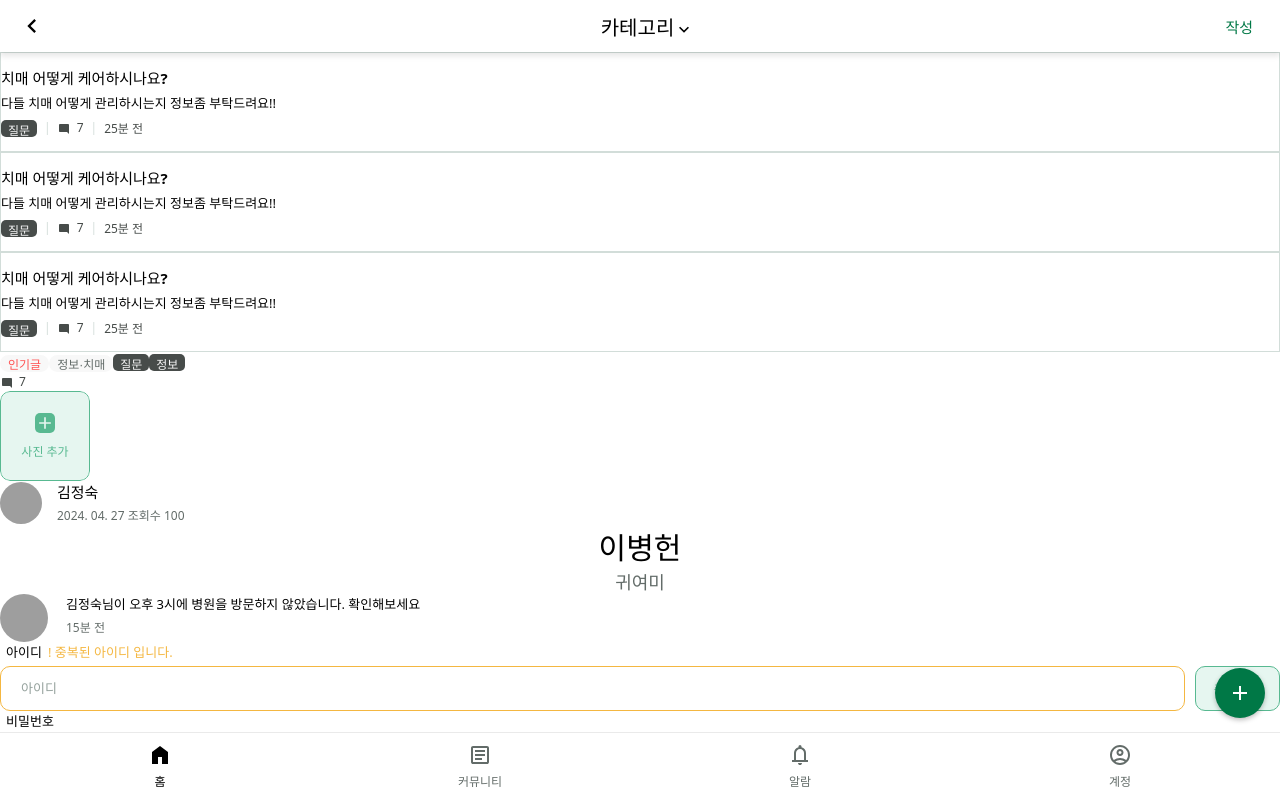
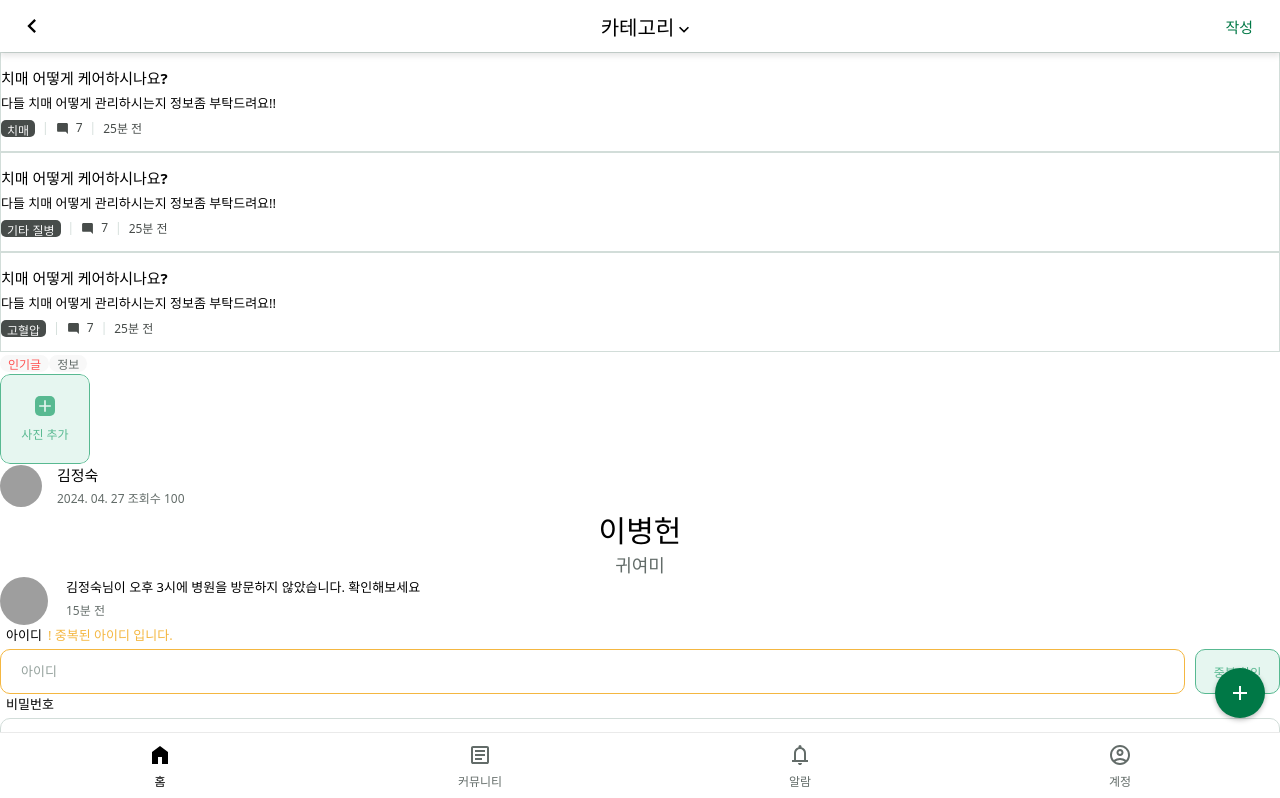
Before and after one commit to Team-MansuMugang/mansumugang-fontend, a React (Vite) app: page /test in a window 1280 px wide. Shown: the top 798 px of the page. Built offline with nearby package versions, Linux system fonts and the light colour scheme; grey boxes are pictures that could not be loaded.

Commit message:
커뮤니티 라지 아이템 수정 및 겹치는 컴포넌트 결합후 삭제

```diff
--- a/src/components/CommentCount.css
+++ /dev/null
@@ -1,21 +0,0 @@
-.comment-count {
-  display: flex;
-  align-items: center;
-  color: var(--color-neutral-30);
-  font-size: var(--text-size-detail);
-  gap: 6px;
-}
-.comment-count .mode-comment {
-  display: flex;
-  align-items: center;
-  justify-content: center;
-  color: var(--color-neutral-30);
-  width: 13px;
-  height: 13px;
-  margin: 0;
-}
-.comment-count p {
-  margin: 0;
-  position: relative;
-  top: -1px;
-}
--- a/src/components/CommentCount.jsx
+++ /dev/null
@@ -1,16 +0,0 @@
-import './CommentCount.css';
-import '../index.css';
-import CommentMode from '../assets/svg/mode-comment.svg?react';
-
-const CommentCount = ({ children }) => {
-  return (
-    <div className="comment-count">
-      <div className="mode-comment">
-        <CommentMode></CommentMode>
-      </div>
-      <p>{children}</p>
-    </div>
-  );
-};
-
-export default CommentCount;
--- a/src/components/CommunityLargeItem.css
+++ b/src/components/CommunityLargeItem.css
@@ -9,29 +9,55 @@
 .community-large-item h2 {
   font-size: var(--text-size-body-medium);
   color: var(--color-neutral-0);
-  margin: 14px 0 0;
+  margin-top: 14px;
+  margin-bottom: 0;
 }
 
-.community-summary {
+.community-large-item .community-summary {
   font-size: var(--text-size-body-small);
   color: var(--color-neutral-0);
   margin: 0;
 }
 
-.community-item-footer {
+.community-large-item .community-item-footer {
   display: flex;
   align-items: center;
   margin: 3px 0 14px;
   gap: 7px;
-}
-
-.community-item-footer .divider {
-  color: var(--color-neutral-90);
+  color: var(--color-neutral-30);
   font-size: var(--text-size-detail);
 }
 
-.community-item-footer span {
+.community-large-item .small-button {
+  text-align: center;
   font-size: var(--text-size-detail);
-  color: var(--color-neutral-30);
+  height: 17px;
+  border-radius: var(--round-size-small);
+  background-color: var(--color-neutral-30);
+  color: var(--color-neutral-95);
+  border: none;
+  cursor: pointer;
+  box-sizing: border-box;
+}
+
+.community-large-item .mode-comment {
+  display: flex;
+  align-items: center;
+  justify-content: center;
+  width: 13px;
+  height: 13px;
+}
+
+.community-large-item .community-item-footer p {
+  margin: 0;
+  position: relative;
+  top: -1px;
+}
+
+.community-large-item .divider {
+  color: var(--color-neutral-90);
+}
+
+.community-large-item .community-item-footer span {
   margin-top: -2px;
 }
--- a/src/components/CommunityLargeItem.jsx
+++ b/src/components/CommunityLargeItem.jsx
@@ -1,17 +1,17 @@
-import SmallButton from './SmallButton';
-import CommentCount from './CommentCount';
 import './CommunityLargeItem.css';
 import '../index.css';
+import CommentMode from '../assets/svg/mode-comment.svg?react';
 
-const CommunityLargeItem = ({ title, summary, onClick, time }) => {
+const CommunityLargeItem = ({ title, summary, onClick, children, count, time }) => {
   return (
     <div className="community-large-item" onClick={onClick}>
       <h2>{title}</h2>
       <p className="community-summary">{summary}</p>
       <div className="community-item-footer">
-        <SmallButton children={'질문'}></SmallButton>
+        <button className="small-button">{children}</button>
         <span className="divider">|</span>
-        <CommentCount children={'7'} />
+        <CommentMode className="mode-comment" />
+        <p>{count}</p>
         <span className="divider">|</span>
         <span>{time} 전</span>
       </div>
--- a/src/components/SmallButton.css
+++ /dev/null
@@ -1,12 +0,0 @@
-.small-button {
-  text-align: center;
-  font-size: var(--text-size-detail);
-  height: 17px;
-  width: 36px;
-  border-radius: var(--round-size-small);
-  background-color: var(--color-neutral-30);
-  color: var(--color-neutral-95);
-  border: none;
-  cursor: pointer;
-  box-sizing: border-box;
-}
--- a/src/components/SmallButton.jsx
+++ /dev/null
@@ -1,8 +0,0 @@
-import './SmallButton.css';
-import '../index.css';
-
-const SmallButton = ({ children }) => {
-  return <button className="small-button">{children}</button>;
-};
-
-export default SmallButton;
--- a/src/pages/test/TestPage.jsx
+++ b/src/pages/test/TestPage.jsx
@@ -35,8 +35,6 @@ import FilledTimeInput from '../../components/FilledTimeInput';
 import AddedTimeItem from '../../components/AddedTimeItem';
 import FillMeridiemToggle from '../../components/FillMeridiemToggle';
 import NotificationItem from '../../components/NotifcationItem';
-import SmallButton from '../../components/SmallButton';
-import CommentCount from '../../components/CommentCount';
 import CommunityLargeItem from '../../components/CommunityLargeItem';
 import CommunityTag from '../../components/CommunityTag';
 import PostLargeItem from '../../components/PostLargeItem';
@@ -52,22 +50,25 @@ const TestPage = () => {
         title={'치매 어떻게 케어하시나요?'}
         summary={'다들 치매 어떻게 관리하시는지 정보좀 부탁드려요!!'}
         time={'25분'}
+        children={'치매'}
+        count={'7'}
       ></CommunityLargeItem>
       <CommunityLargeItem
         title={'치매 어떻게 케어하시나요?'}
         summary={'다들 치매 어떻게 관리하시는지 정보좀 부탁드려요!!'}
         time={'25분'}
+        children={'기타 질병'}
+        count={'7'}
       ></CommunityLargeItem>
       <CommunityLargeItem
         title={'치매 어떻게 케어하시나요?'}
         summary={'다들 치매 어떻게 관리하시는지 정보좀 부탁드려요!!'}
         time={'25분'}
+        children={'고혈압'}
+        count={'7'}
       ></CommunityLargeItem>
       <CommunityTag disabled={true} children={'인기글'}></CommunityTag>
-      <CommunityTag disabled={false} children={'정보·치매'}></CommunityTag>
-      <SmallButton children={'질문'}></SmallButton>
-      <SmallButton children={'정보'}></SmallButton>
-      <CommentCount children={'7'}></CommentCount>
+      <CommunityTag disabled={false} children={'정보'}></CommunityTag>
       <PostPictureUpload></PostPictureUpload>
       <PostLargeItem
         profileImage={'https://picsum.photos/200/300'}
```
